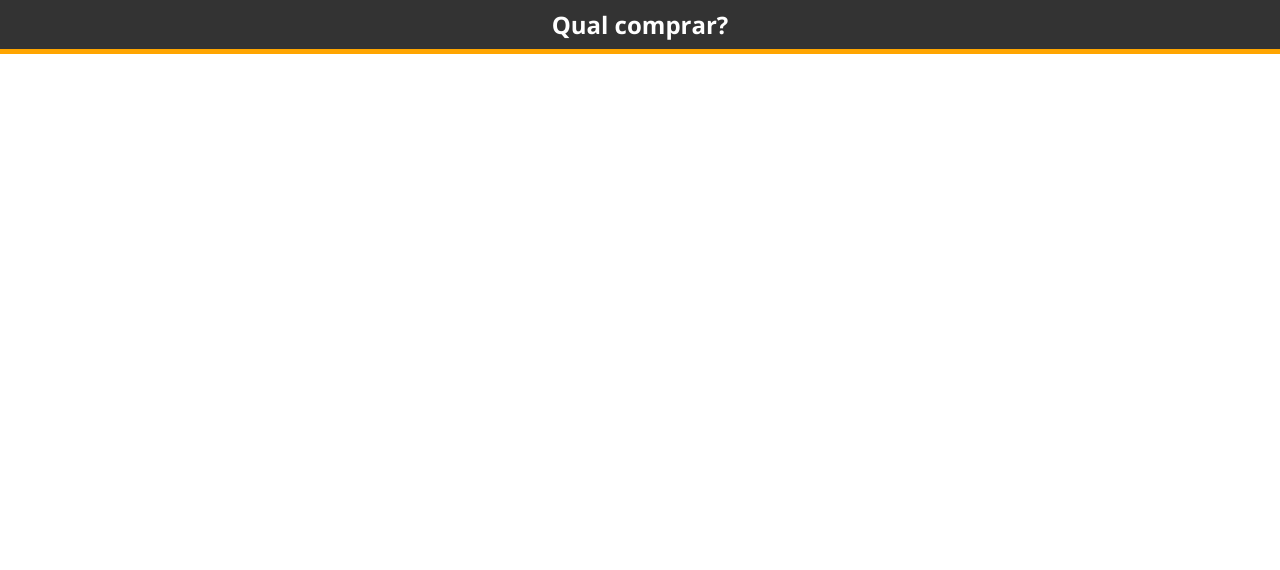
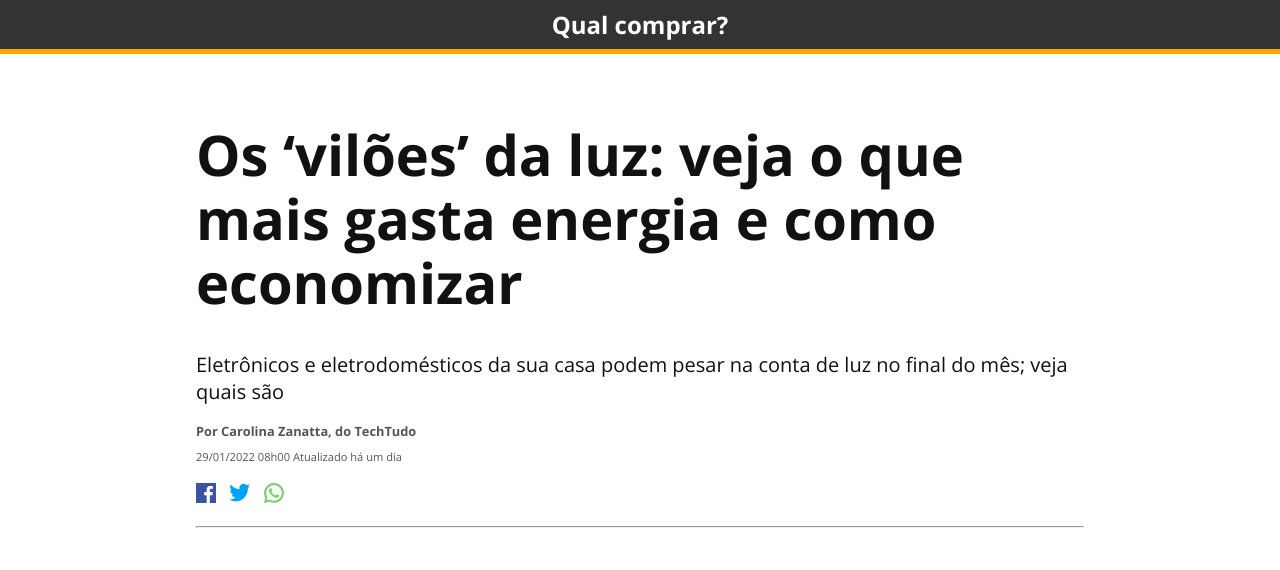
Before and after one commit to daniellopes01/Pagina-de-conteudo, a plain HTML site: page index.html in a window 1280 px wide. Drawn offline with nearby package versions, Linux system fonts and the light colour scheme.

Commit message:
adicionando header a minha pagina

```diff
--- a/index.html
+++ b/index.html
@@ -11,5 +11,38 @@
 </head>
 <body>
     <div class="top-bar">Qual comprar?</div>
+
+    <div class="container">
+        <div class="header">
+            <h1 class="headline">Os ‘vilões’ da luz: veja o que mais
+                gasta energia e como economizar</h1>
+
+            <h2 class="subtitle">Eletrônicos e eletrodomésticos da sua casa podem pesar na conta de luz no final do mês;
+                veja quais são</h2>
+
+            <div class="author">
+                Por Carolina Zanatta, do TechTudo
+            </div>
+            <small>
+                <sub>
+                    29/01/2022 08h00 Atualizado há um dia
+                </sub>
+            </small>
+            <div class="social-icons">
+                <a href="">
+                    <img class="social-icon" src="./images/facebook.png" alt="icone facebook" class="icone1">
+                </a>
+                <a href="">
+                    <img class="social-icon" src="./images/twitter.png" alt="icone twiter" class="icone2">
+                </a>
+                <a href="">
+                    <img class="social-icon" src="./images/whatsapp.png" alt="icone whatsapp" class="icone3">
+                </a>
+            </div>
+            <hr>
+        </div>
+    </div>
+
+
 </body>
 </html>
--- a/style.css
+++ b/style.css
@@ -2,8 +2,14 @@ body {
     margin: 0;
     padding: 0;
     font-family: "Open Sans", sans-serif;
+    color: #555;
+}
 
+h1,
+h2 {
+    color: #111;
 }
+
 
 .top-bar {
     background-color: #333;
@@ -15,3 +21,38 @@ body {
     border-bottom: 5px solid orange;
 
 }
+
+.container {
+    max-width: 888px;
+    margin: auto;
+    padding: 30px;
+}
+
+.headline {
+    font-size: 56px;
+    line-height: 64px;
+}
+
+.subtitle {
+    font-weight: 400;
+    font-size: 20px;
+}
+
+.author {
+    font-weight: bold;
+    font-size: 0.8em;
+
+}
+
+.social-icons {
+    margin-top: 10px;
+}
+
+.social-icon {
+    width: 20px;
+    padding: 10px 10px 10px 0px;
+}
+
+a {
+    text-decoration: none;
+}
```
